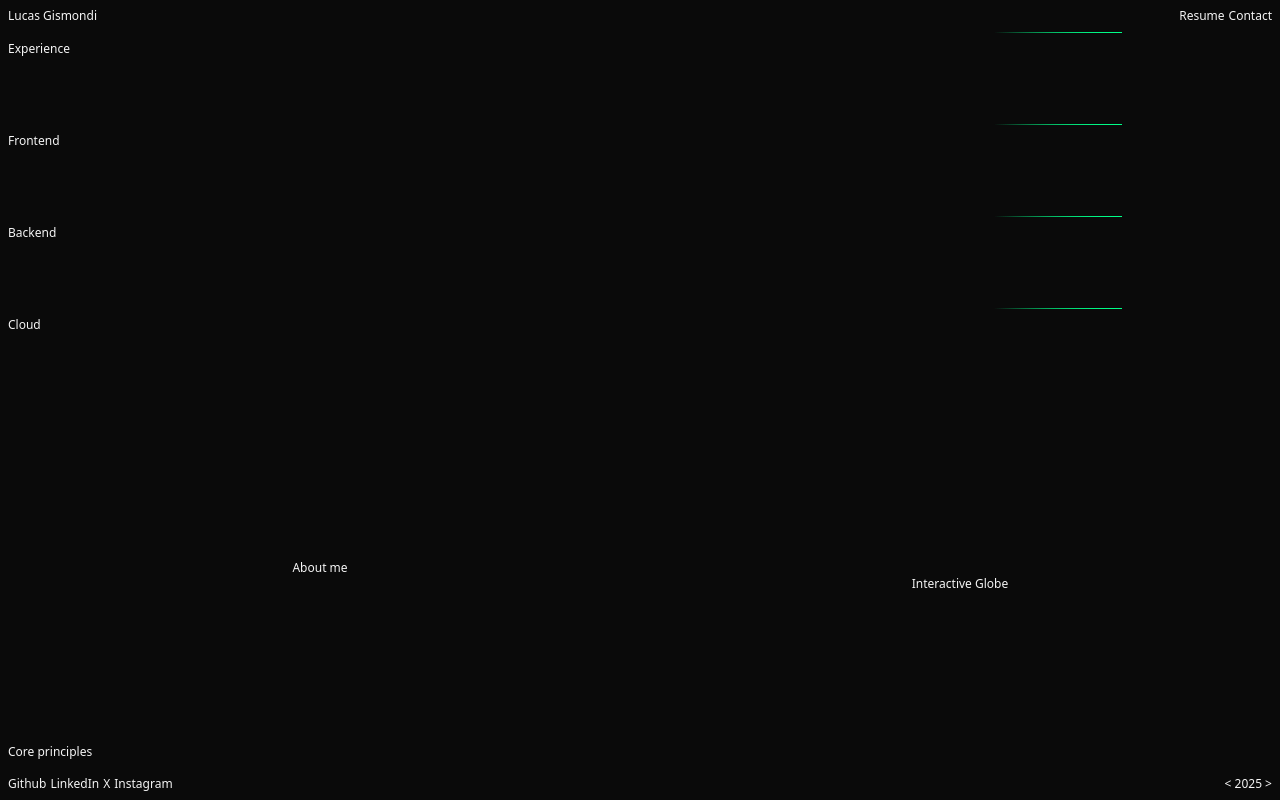
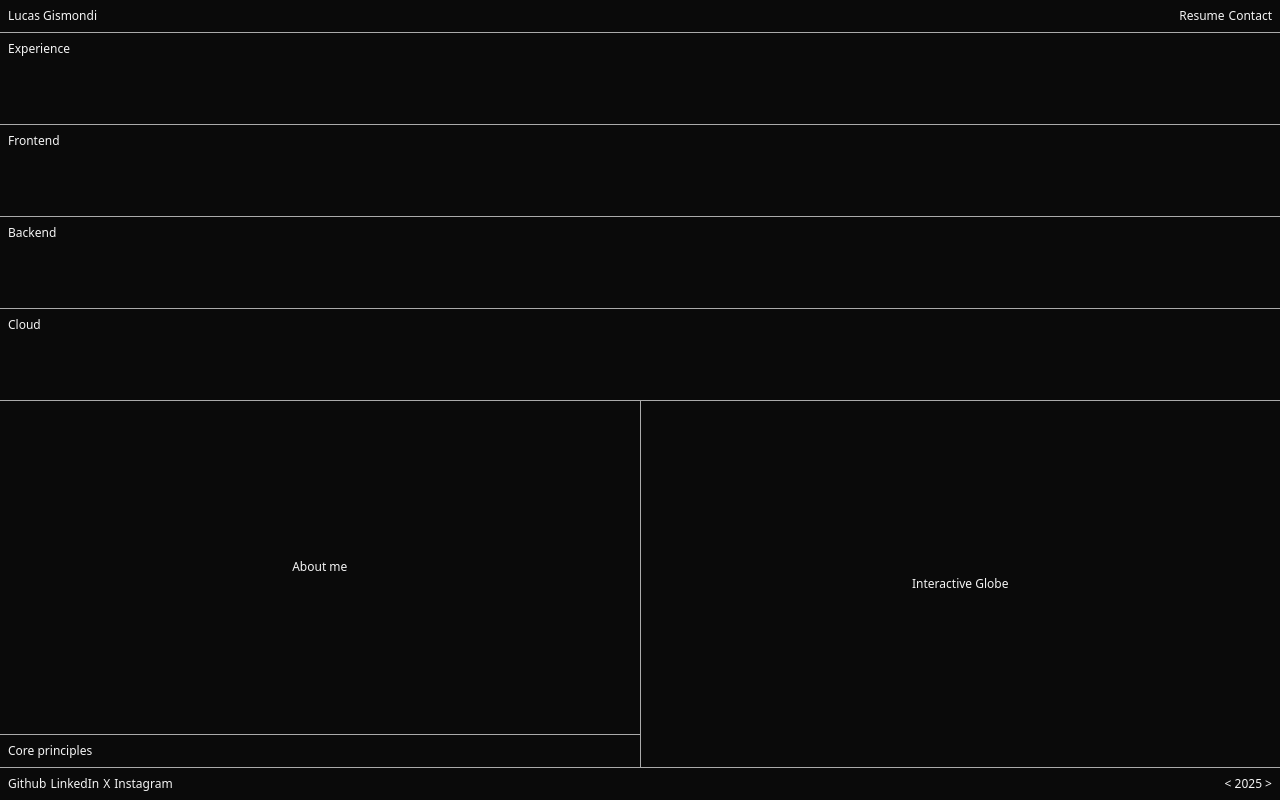
Before and after one commit to lucasgismondi-gg/lucasgv2, a React (Vite) app: page / in a window 1280 px wide. Built offline with nearby package versions, Linux system fonts and the light colour scheme.

Commit message:
feat: adds desired page layout

```diff
--- a/src/App.tsx
+++ b/src/App.tsx
@@ -3,49 +3,49 @@ import { Link } from "@/components/ui/link"
 function App() {
 
   return (
-    <div className="flex flex-col h-screen">
-      <div className="flex flex-row justify-between p-2">
+    <div className="flex flex-col h-screen bg-border gap-[1px]">
+      <div className="flex flex-row justify-between p-2 bg-background">
         <p className="text-xs">Lucas Gismondi</p>
         <div className="flex flex-row gap-1">
           <Link className="text-xs" href="/">Resume</Link>
           <Link className="text-xs" href="/">Contact</Link>
         </div>
       </div>
-      <div className="flex flex-col h-1/2">
-        <div className="flex w-full h-full border-animation bg-background mt-[1px]">
+      <div className="flex flex-col h-1/2 gap-[1px]">
+        <div className="flex w-full h-full border-animation bg-background">
           <p className="text-xs p-2">Experience</p>
         </div>
-        <div className="flex w-full h-full border-animation bg-background mt-[1px]">
+        <div className="flex w-full h-full border-animation bg-background">
           <p className="text-xs p-2">Frontend</p>
         </div>
-        <div className="flex w-full h-full border-animation bg-background mt-[1px]">
+        <div className="flex w-full h-full border-animation bg-background">
           <p className="text-xs p-2">Backend</p>
         </div>
-        <div className="flex w-full h-full border-animation bg-background mt-[1px]">
+        <div className="flex w-full h-full border-animation bg-background">
           <p className="text-xs p-2">Cloud</p>
         </div>
       </div>
-      <div className="flex flex-row justify-between h-1/2">
-        <div className="w-1/2 flex flex-col">
-          <div className="flex h-full w-full items-center justify-center p-2">
+      <div className="flex flex-row justify-between h-1/2 gap-[1px]">
+        <div className="w-1/2 flex flex-col gap-[1px]">
+          <div className="flex h-full w-full items-center justify-center p-2 bg-background">
             <p className="text-xs">About me</p>
           </div>
-          <div className="p-2">
+          <div className="p-2 bg-background">
             <p className="text-xs">Core principles</p>
           </div>
         </div>
-        <div className="w-1/2 flex justify-center items-center p-2">
+        <div className="w-1/2 flex justify-center items-center p-2 bg-background">
           <p className="text-xs">Interactive Globe</p>
         </div>
       </div>
-      <div className="flex flex-row justify-between p-2">
+      <div className="flex flex-row justify-between p-2 bg-background">
         <div className="flex flex-row gap-1">
           <Link className="text-xs" href="/">Github</Link>
           <Link className="text-xs" href="/">LinkedIn</Link>
           <Link className="text-xs" href="/">X</Link>
           <Link className="text-xs" href="/">Instagram</Link>
         </div>
-        <p className="text-xs">{`< 2025 >`}</p>
+        <p className="text-xs">{`< ${new Date().getFullYear()} >`}</p>
       </div>
     </div>
   )
```
